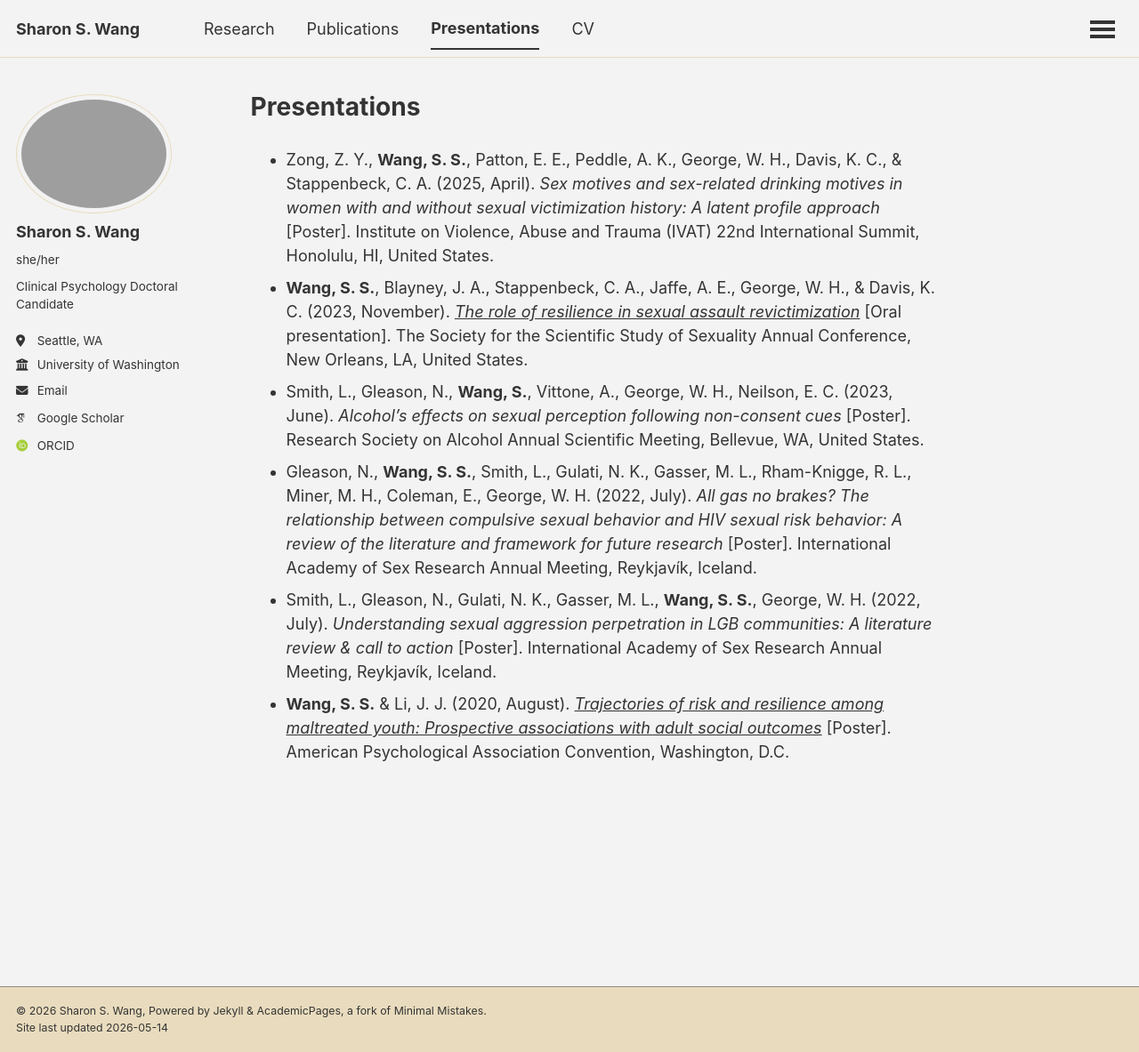
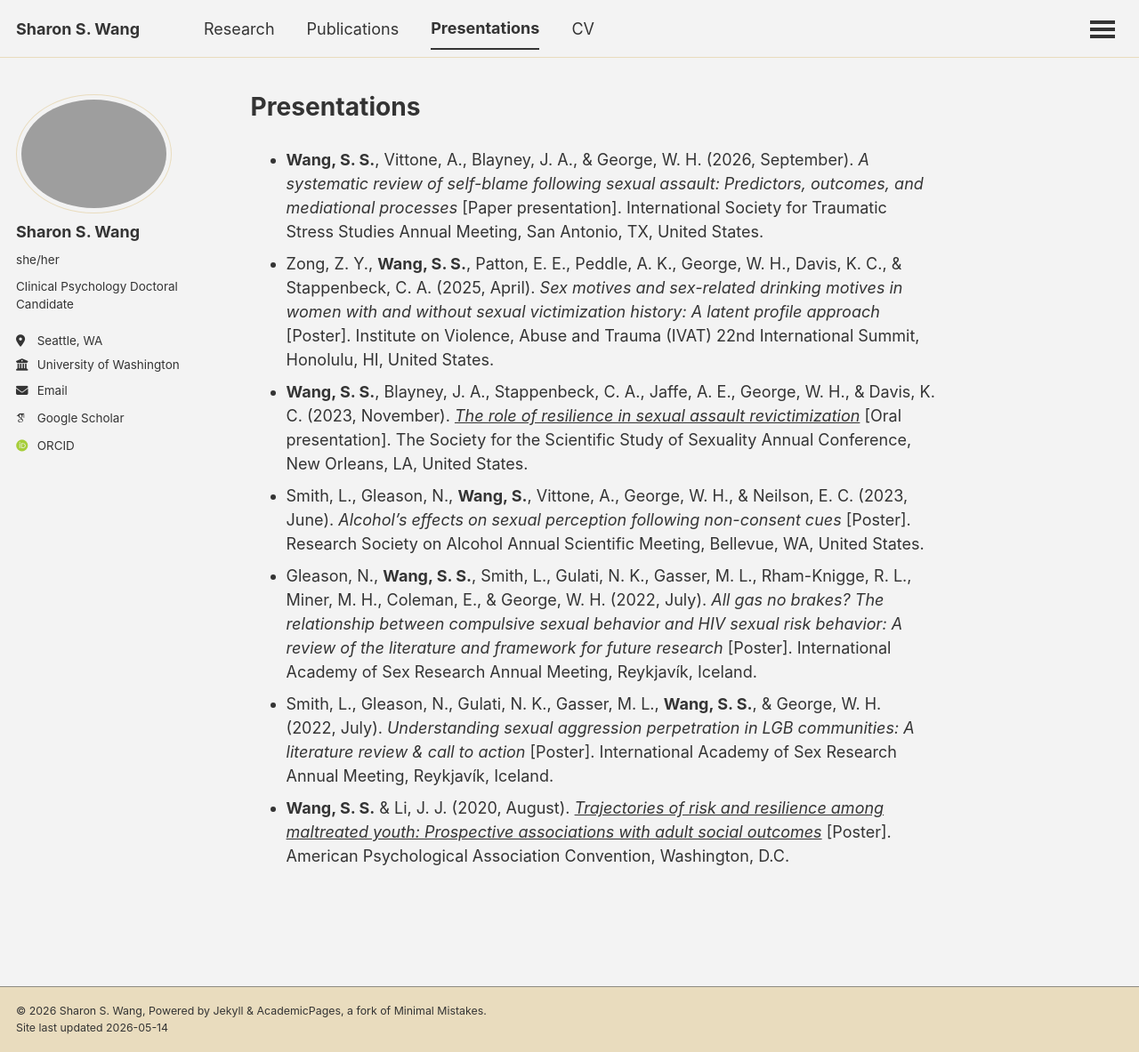
Before and after one commit to wang-sharon/wang-sharon.github.io, a Jekyll site: the page built from presentations.md, in a window 1280 px wide and 1183 px high. Shown: the whole window at 89% size. Built offline with Jekyll 4.4.1, drawn with Linux system fonts in a browser that asks for light colours; some web fonts are replaced; a script that is not in the unit is left out.

Commit message:
adding new ISTSS presentation

```diff
--- a/presentations.md
+++ b/presentations.md
@@ -4,9 +4,10 @@ author_profile: true
 permalink: /presentations/
 ---
 
-  * Zong, Z. Y., **Wang, S. S.**, Patton, E. E., Peddle, A. K., George, W. H., Davis, K. C., & Stappenbeck, C. A. (2025, April). *Sex motives and sex-related drinking motives in women with and without sexual victimization history: A latent profile approach* [Poster]. Institute on Violence, Abuse and Trauma (IVAT) 22nd International Summit, Honolulu, HI, United States.
+  * **Wang, S. S.**, Vittone, A., Blayney, J. A., & George, W. H. (2026, September). *A systematic review of self-blame following sexual assault: Predictors, outcomes, and mediational processes* \[Paper presentation]. International Society for Traumatic Stress Studies Annual Meeting, San Antonio, TX, United States.
+  * Zong, Z. Y., **Wang, S. S.**, Patton, E. E., Peddle, A. K., George, W. H., Davis, K. C., & Stappenbeck, C. A. (2025, April). *Sex motives and sex-related drinking motives in women with and without sexual victimization history: A latent profile approach* \[Poster]. Institute on Violence, Abuse and Trauma (IVAT) 22nd International Summit, Honolulu, HI, United States.
   * **Wang, S. S.**, Blayney, J. A., Stappenbeck, C. A., Jaffe, A. E., George, W. H., & Davis, K. C. (2023, November). *[The role of resilience in sexual assault revictimization](/files/SSSS_presentation.pdf)* \[Oral presentation]. The Society for the Scientific Study of Sexuality Annual Conference, New Orleans, LA, United States.
-  * Smith, L., Gleason, N., **Wang, S.**, Vittone, A., George, W. H., Neilson, E. C. (2023, June). *Alcohol’s effects on sexual perception following non-consent cues* \[Poster]. Research Society on Alcohol Annual Scientific Meeting, Bellevue, WA, United States.
-  * Gleason, N., **Wang, S. S.**, Smith, L., Gulati, N. K., Gasser, M. L., Rham-Knigge, R. L., Miner, M. H., Coleman, E., George, W. H. (2022, July). *All gas no brakes? The relationship between compulsive sexual behavior and HIV sexual risk behavior: A review of the literature and framework for future research* \[Poster]. International Academy of Sex Research Annual Meeting, Reykjavík, Iceland.
-  * Smith, L., Gleason, N., Gulati, N. K., Gasser, M. L., **Wang, S. S.**, George, W. H. (2022, July). *Understanding sexual aggression perpetration in LGB communities: A literature review & call to action* \[Poster]. International Academy of Sex Research Annual Meeting, Reykjavík, Iceland.
+  * Smith, L., Gleason, N., **Wang, S.**, Vittone, A., George, W. H., & Neilson, E. C. (2023, June). *Alcohol’s effects on sexual perception following non-consent cues* \[Poster]. Research Society on Alcohol Annual Scientific Meeting, Bellevue, WA, United States.
+  * Gleason, N., **Wang, S. S.**, Smith, L., Gulati, N. K., Gasser, M. L., Rham-Knigge, R. L., Miner, M. H., Coleman, E., & George, W. H. (2022, July). *All gas no brakes? The relationship between compulsive sexual behavior and HIV sexual risk behavior: A review of the literature and framework for future research* \[Poster]. International Academy of Sex Research Annual Meeting, Reykjavík, Iceland.
+  * Smith, L., Gleason, N., Gulati, N. K., Gasser, M. L., **Wang, S. S.**, & George, W. H. (2022, July). *Understanding sexual aggression perpetration in LGB communities: A literature review & call to action* \[Poster]. International Academy of Sex Research Annual Meeting, Reykjavík, Iceland.
   * **Wang, S. S.** & Li, J. J. (2020, August). *[Trajectories of risk and resilience among maltreated youth: Prospective associations with adult social outcomes](/files/wangsharon-APAposter2020.pdf)* \[Poster]. American Psychological Association Convention, Washington, D.C.
```
